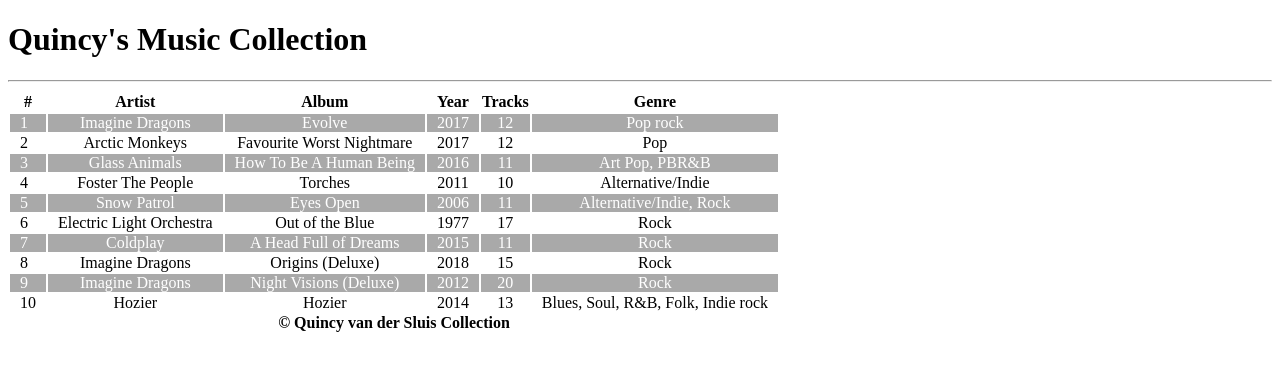
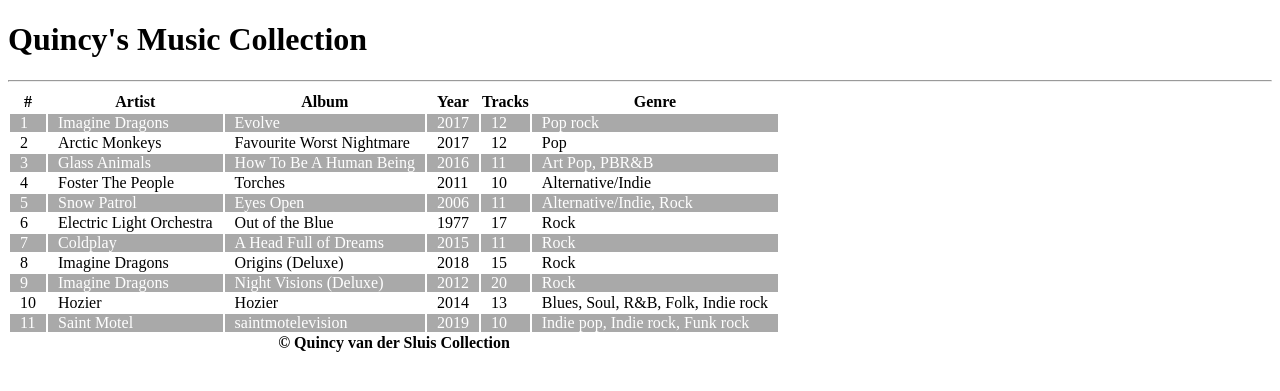
Before and after one commit to Qwinsie/Q-s-Music-Album, a PHP site: page / in a window 1280 px wide. Shown: the top 391 px of the page. Run offline with PHP 8.4, Linux system fonts and the light colour scheme.

Commit message:
Added Saint Motel

```diff
--- a/index.php
+++ b/index.php
@@ -71,6 +71,13 @@ $musicAlbums = [
         'Year'=> 2014,
         'Track'=> 13,
         'Genre'=> 'Blues, Soul, R&B, Folk, Indie rock',
+    ],
+    [
+        'Artist' => 'Saint Motel',
+        'Album'=> 'saintmotelevision',
+        'Year'=> 2019,
+        'Track'=> 10,
+        'Genre'=> 'Indie pop, Indie rock, Funk rock',
     ]
 ];  //fill the collection with albums (also arrays)
 $rows = 10; // amout of tr
@@ -81,7 +88,7 @@ $cols = $musicAlbums;// amjount of td
 <head>
     <meta charset="UTF-8">
     <title>Q's Music Collection</title>
-    <link rel="stylesheet" type="text/css" href="css/style2.css"/>
+    <link rel="stylesheet" type="text/css" href="style2.css"/>
 </head>
 <body>
 <h1>Quincy's Music Collection</h1>
@@ -115,7 +122,7 @@ $cols = $musicAlbums;// amjount of td
 <!--            for ($i = 1; $i <= $rows; $i++) { -->
 <!--                echo "<tr>"; -->
 <!--                for ($k = 1; $k <= $cols; $k++) {-->
-<!--                    echo "<td align='center'>". $rows[$i][$cols[$k]]. "</td>";-->
+<!--                    echo "<td>". $rows[$i][$cols[$k]]. "</td>";-->
 <!--                }-->
 <!--               echo "</tr>";-->
 <!--            }-->
@@ -125,11 +132,11 @@ $cols = $musicAlbums;// amjount of td
         <tr>
 
             <td><?= $x ?></td>
-            <td align='center'><?= $i['Artist'];?></td>
-            <td align='center'><?= $i['Album'];?></td>
-            <td align='center'><?= $i['Year'];?></td>
-            <td align='center'><?= $i['Track'];?></td>
-            <td align='center'><?= $i['Genre'];?></td>
+            <td ><?= $i['Artist'];?></td>
+            <td ><?= $i['Album'];?></td>
+            <td><?= $i['Year'];?></td>
+            <td><?= $i['Track'];?></td>
+            <td><?= $i['Genre'];?></td>
         </tr>
     <?php endforeach; ?>
     </tbody>
```
